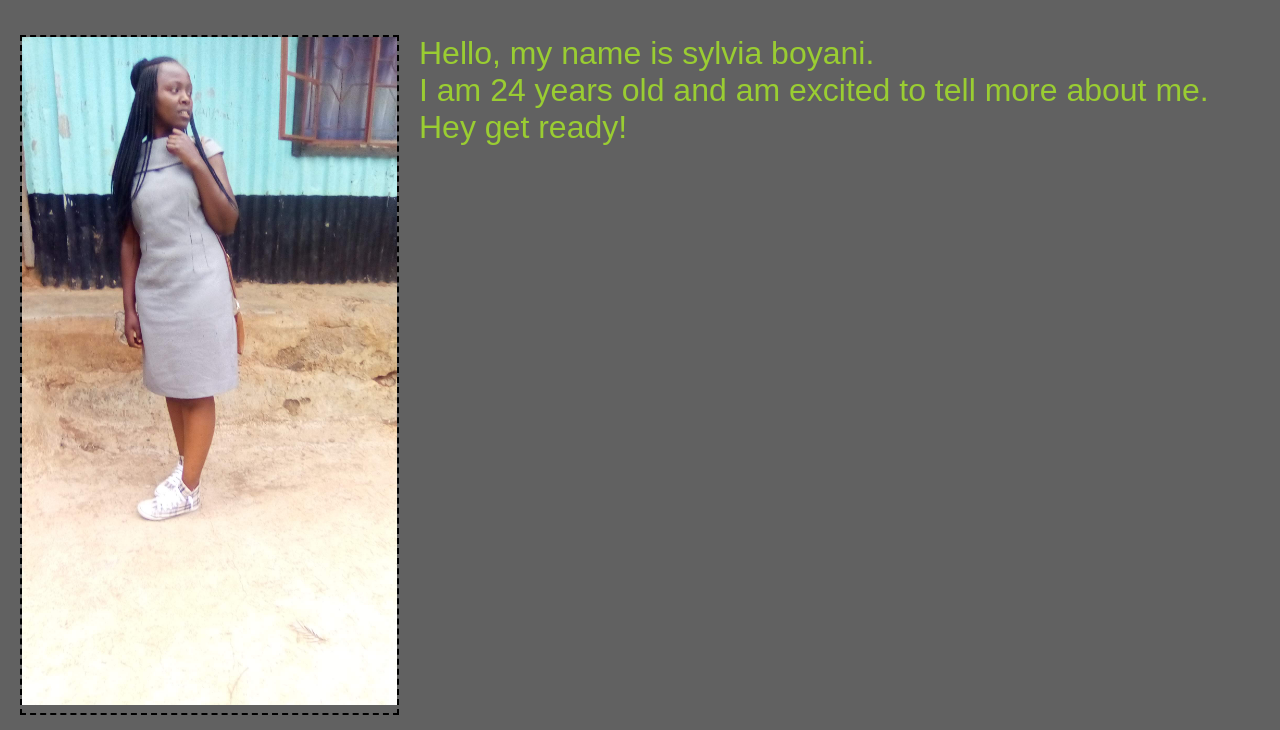
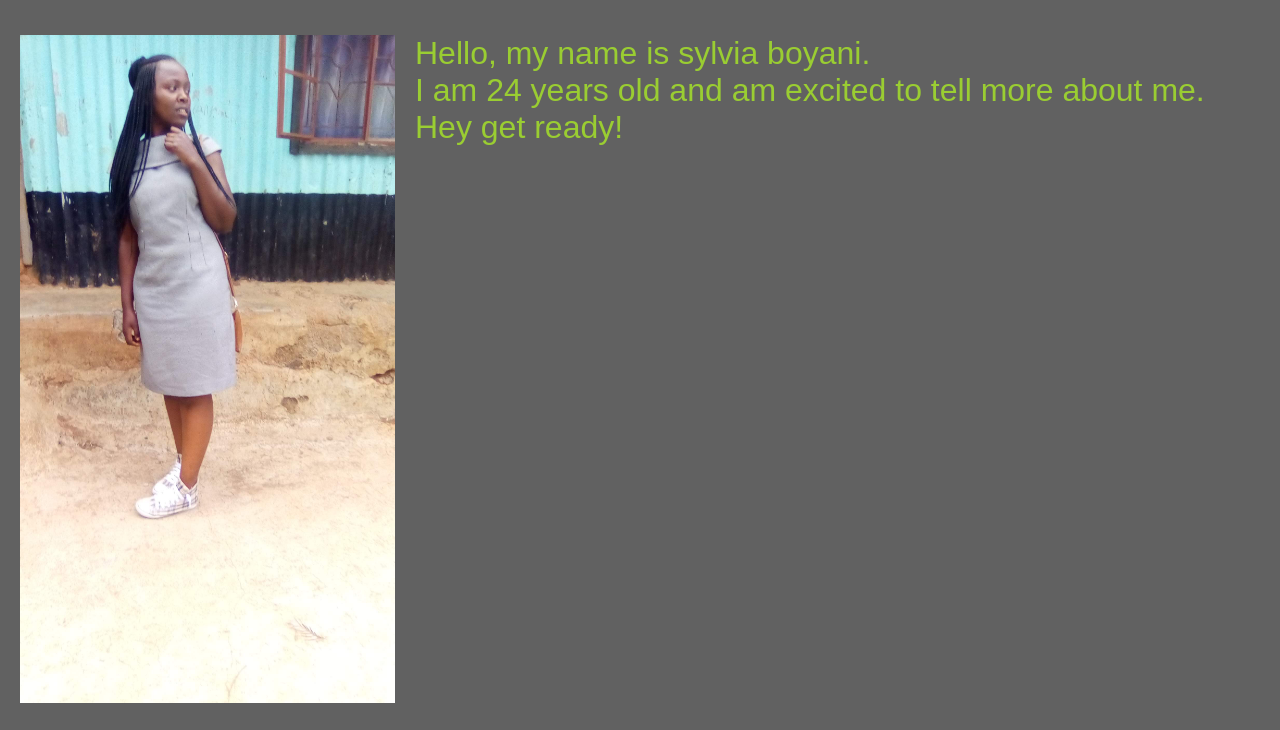
Before and after one commit to sylvia-boyani/personal-website, a plain HTML site: page index.html in a window 1280 px wide. Shown: the part 163-893 px from the top of the page. Drawn offline with Linux system fonts and the light colour scheme; files whose address does not match are found by name.

```diff
--- a/css/style.css
+++ b/css/style.css
@@ -40,6 +40,5 @@ font-size: xx-large;
 
   #img1{
       float: left;
-      border: 2px dashed black;
       margin: 0px 20px 15px 20px;
   }
--- a/index.html
+++ b/index.html
@@ -4,7 +4,7 @@
     <meta charset="UTF-8">
     <meta http-equiv="X-UA-Compatible" content="IE=edge">
     <meta name="viewport" content="width=device-width, initial-scale=1.0">
-    <link rel="stylesheet" href="../css/style.css"/>
+    <link rel="stylesheet" href="../personal-website/css/style.css"/>
     <script>src ="index.js"</script>
     <title>My Personal Website</title>
 </head>
@@ -22,7 +22,7 @@
               </div>
 
               <div id="img1">
-              <img src="file:///home/moringa/development/personal-website/images/IMG_20200815_170259_8.jpg" height="668px" width="375px">
+              <img src="../personal-website/images/IMG_20200815_170259_8.jpg" height="668px" width="375px">
               </div>
               <p>
               Hello, my name is sylvia boyani.<br> I am 24 years old and am excited to tell
```
